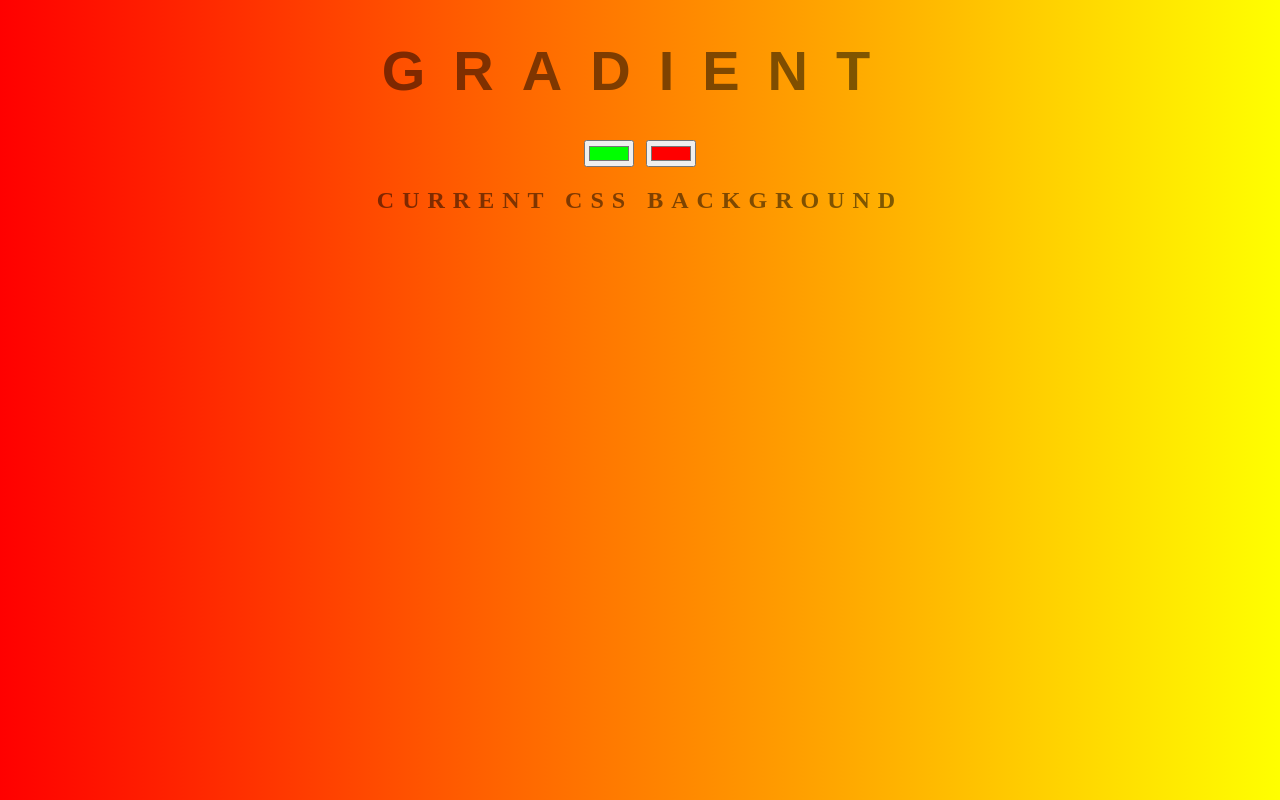
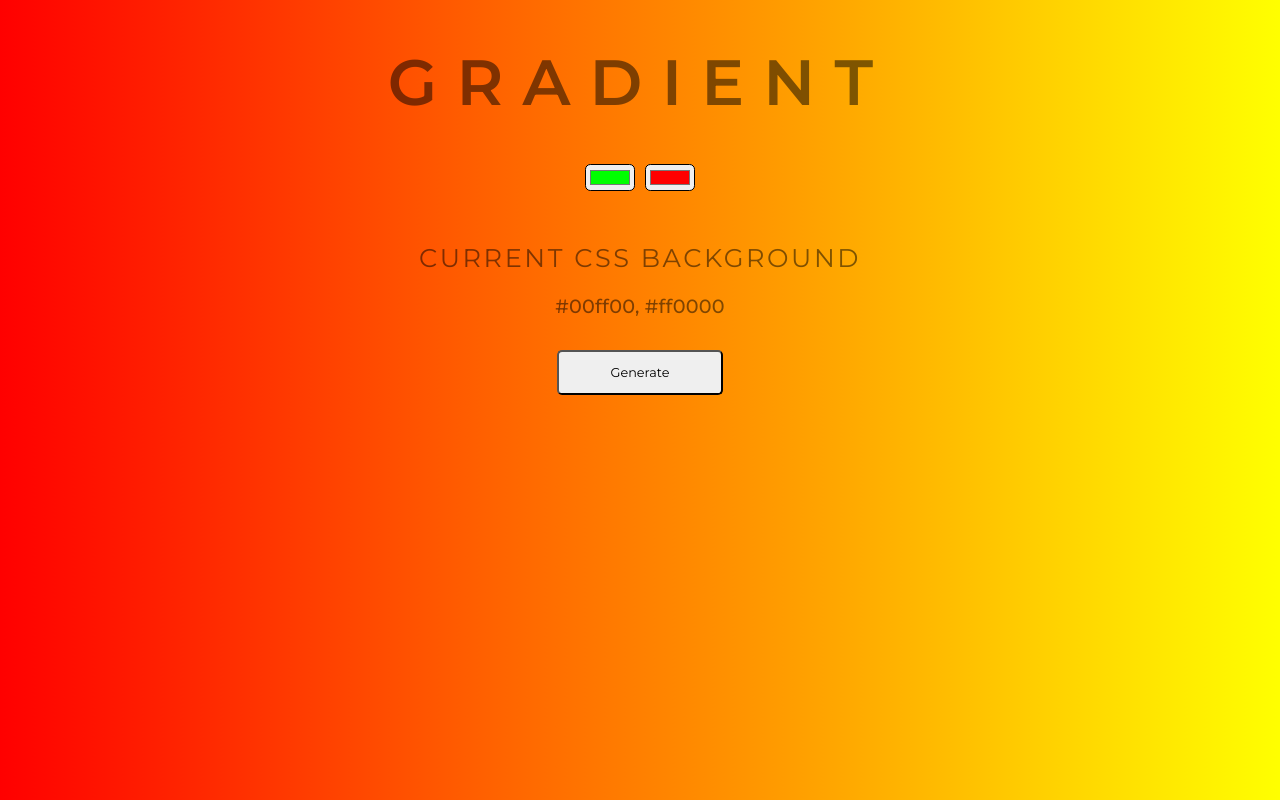
Before and after one commit to gsbakshi/gradient-background-generator, a plain HTML site: page index.html in a window 1280 px wide. Drawn offline with Linux system fonts and the light colour scheme.

Commit message:
Random Gradient Generator

```diff
--- a/index.html
+++ b/index.html
@@ -3,13 +3,15 @@
     <head>
         <title>Background Generator</title>
         <link rel="stylesheet" href="style.css" type="text/css">
+        <link href="https://fonts.googleapis.com/css2?family=Montserrat:wght@100;200;300;400;500;600;700;800;900&display=swap" rel="stylesheet">
     </head>
     <body id="gradient">
         <h1>Gradient</h1>
-        <input class="color1"" type="color" name"color1" value="#00ff00">
-        <input type="color" class="color2" name"color1" value="#ff0000">
+        <input class="color1"" type="color" name"color1">
+        <input type="color" class="color2" name"color1">
         <h2>Current CSS Background</h2>
         <h3></h3>
+        <button id="random">Generate</button>
         <script type="text/javascript" src="script.js"></script>
     </body>
 </html>
--- a/script.js
+++ b/script.js
@@ -2,12 +2,46 @@ var css = document.querySelector("h3");
 var color1 = document.querySelector(".color1");
 var color2 = document.querySelector(".color2");
 var body = document.getElementById("gradient");
+var random = document.querySelector("#random");
 
+// Set Initial Gradient Values for h3 input on page load
+color1.setAttribute("value", "#00ff00");
+color2.setAttribute("value", "#ff0000");
+
+// get initial CSS Property and create h3 on page load
+// var cssGradeProperty = window.getComputedStyle(body).getPropertyValue("background-image");
+// css.textContent = cssGradeProperty;
+css.textContent = color1.value + ", " + color2.value;
+
+// Generate Random Color Hex
+function createRandom() {
+    var code = Math.floor(Math.random()*16777216).toString(16);
+    if(code.length<6){
+        code = Math.floor(Math.random()*16777216).toString(16);
+    }
+    var hex = "#"+code;
+    return hex;
+}
+
+// Create Random Gradient
+function setRandom() {
+    var random1 = createRandom();
+    var random2 = createRandom();
+    body.style.background = "linear-gradient(to right, "+ random1 +", " + random2 + ")";
+    // css.textContent = body.style.background;
+    css.textContent = random1 + ", " + random2;
+    color1.setAttribute("value", random1);
+    color2.setAttribute("value", random2);
+}
+
+// Set gradient and create h3 text
 function setGrade() {
     body.style.background = "linear-gradient(to right, "+ color1.value + ", "+ color2.value+ ")";
-    css.textContent = body.style.background + ";";
+    // css.textContent = body.style.background;
+    css.textContent = color1.value + ", " + color2.value;
 }
 
+// Listener for color input
 color1.addEventListener("input", setGrade);
-
 color2.addEventListener("input", setGrade);
+random.addEventListener("click", setRandom);
--- a/style.css
+++ b/style.css
@@ -1,26 +1,57 @@
+*{
+    font-family: 'Montserrat', sans-serif;
+}
+
 body {
-    font: 'Raleway', sans-serif;
     color: rgba(0,0,0,0.5);
     text-align: center;
     text-transform: uppercase;
-    letter-spacing: 0.5em;
-    top: 15%;
+    letter-spacing: 0.4em;
     background: linear-gradient(to right, red, yellow);
 }
 
 h1 {
-    font: 600 3.5em 'Raleway', sans-serif;
+    font-weight: 600;
+    font-size: 4em;
     color: rgba(0,0,0,.5);
     text-align: center;
     text-transform: uppercase;
-    letter-spacing: .5em;
+    letter-spacing: .3em;
     width: 100%;
 }
 
+.color1, .color2 {
+    border-radius: 0.4em;
+}
+
+h2 {
+    font-weight: 400;
+    font-size: 1.6em;
+    letter-spacing: 0.1em;
+    text-align: center;
+    width: 100%;
+    margin-top: 2em;
+}
+
 h3 {
-    font: 900 1em 'Raleway', sans-serif;
+    font-weight: 500;
+    font-size: 1.2em;
     color: rgba(0,0,0,.5);
     text-align: center;
     text-transform: none;
     letter-spacing: .01em;
 }
+
+button {
+    padding: 1em 4em;
+    border-radius: 0.4em;
+    font-size: 0.8em;
+    margin-top: 1em;
+}
+
+button:active {
+    background-color: blue;
+    color: whitesmoke;
+    border-radius: 0.4em;
+    border-color: blueviolet;
+}
```
